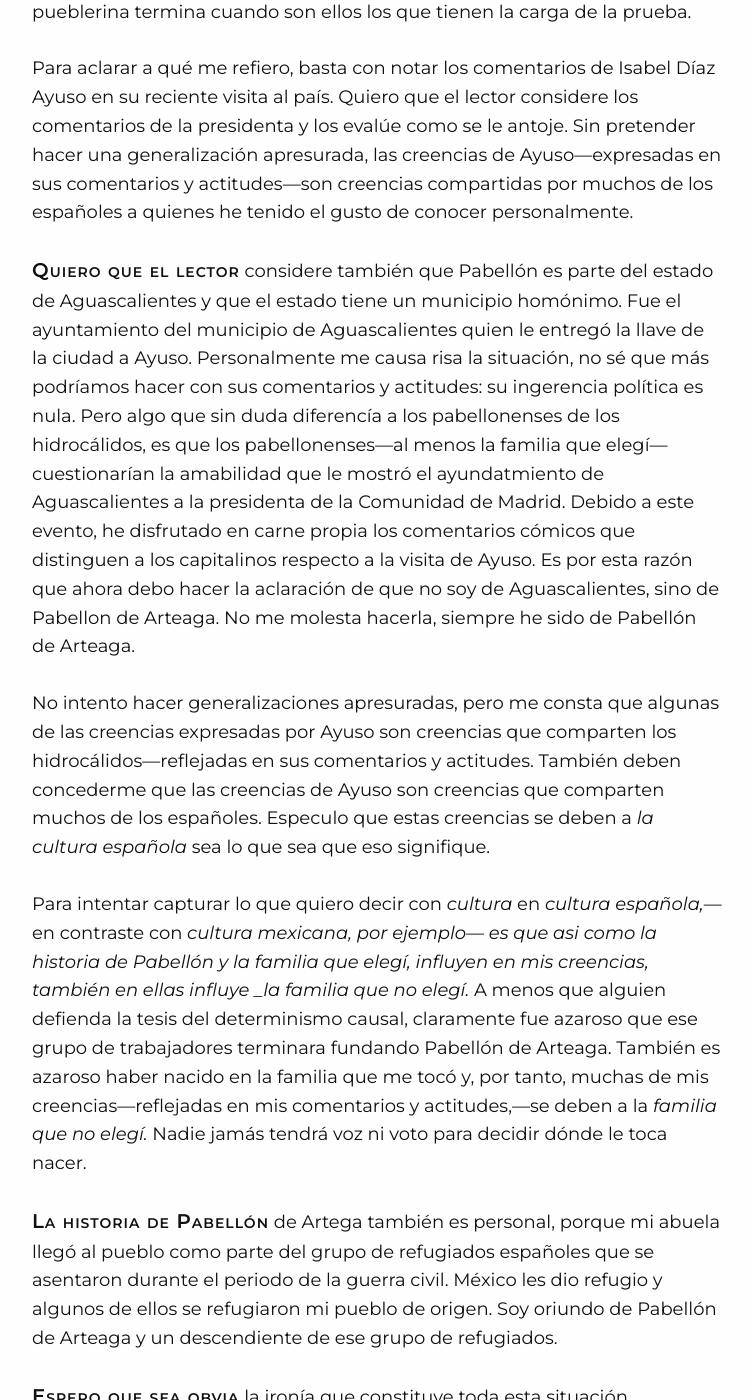
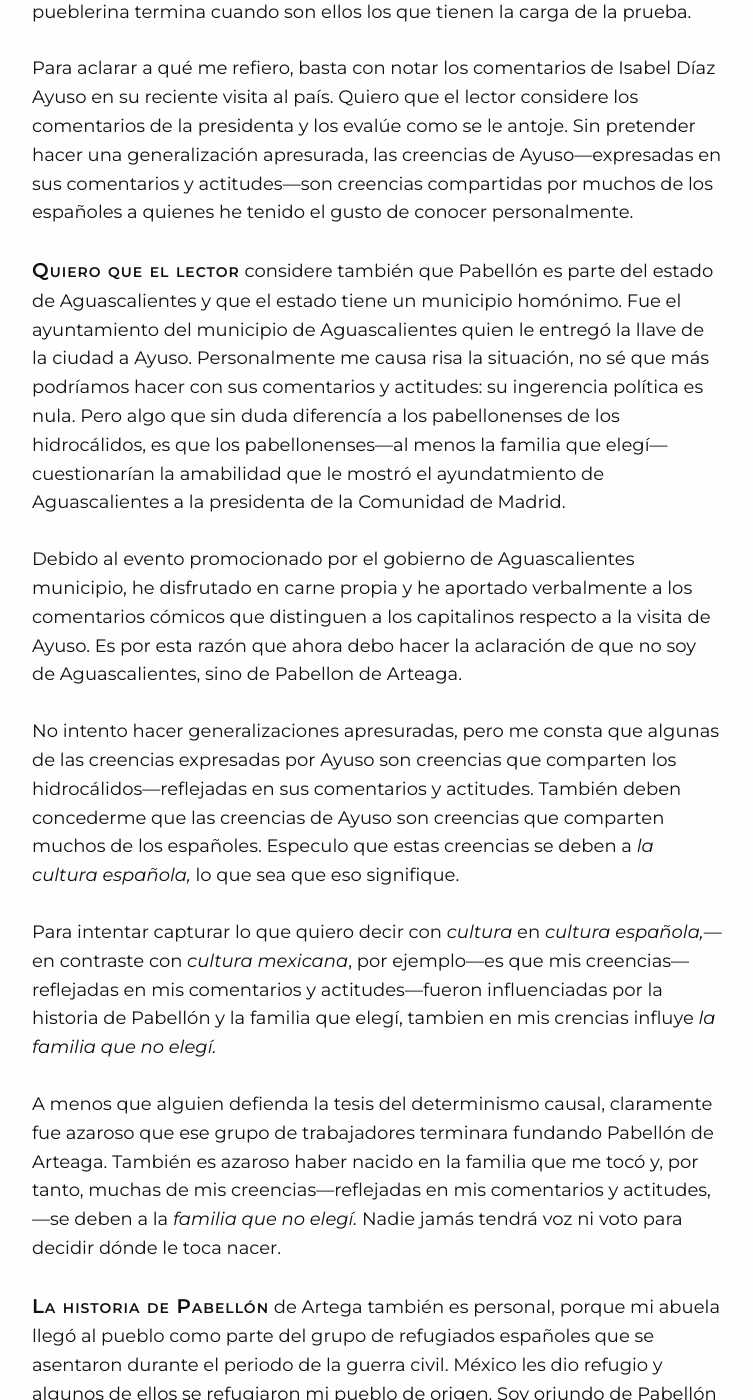
Before and after one commit to Oiuhukt/failosophy, a Jekyll site: the page built from _posts/2026-05-24-pabellondeart.md, in a window 1280 px wide and 1400 px high, scrolled down 3276 px. Shown: the whole window, without its empty margins (32-785 px from the left). Built offline with Jekyll 4.4.1, drawn with Linux system fonts in a browser that asks for light colours; some web fonts are replaced.

Commit message:
nuevo post

```diff
--- a/_posts/2026-05-24-pabellondeart.md
+++ b/_posts/2026-05-24-pabellondeart.md
@@ -110,23 +110,22 @@ Ayuso. Personalmente me causa risa la situación, no sé que más podríamos hac
 sus comentarios y actitudes: su ingerencia política es nula. Pero algo que sin duda
 diferencía a los pabellonenses de los hidrocálidos, es que los pabellonenses---al
 menos la familia que elegí---cuestionarían la amabilidad que le mostró el
-ayundatmiento de Aguascalientes a la presidenta de la Comunidad de Madrid. Debido a
-este evento, he disfrutado en carne propia los comentarios cómicos que distinguen a
-los capitalinos respecto a la visita de Ayuso. Es por esta razón que ahora debo hacer
-la aclaración de que no soy de Aguascalientes, sino de Pabellon de Arteaga. No me
-molesta hacerla, siempre he sido de Pabellón de Arteaga.
+ayundatmiento de Aguascalientes a la presidenta de la Comunidad de Madrid.
+
+Debido al evento promocionado por el gobierno de Aguascalientes municipio, he disfrutado en carne propia y he aportado verbalmente a los comentarios cómicos que distinguen a los capitalinos respecto a la visita de Ayuso. Es por esta razón que ahora debo hacer la aclaración de que no soy de Aguascalientes, sino de Pabellon de Arteaga.
 
 No intento hacer generalizaciones apresuradas, pero me consta que algunas de las
 creencias expresadas por Ayuso son creencias que comparten los
 hidrocálidos---reflejadas en sus comentarios y actitudes. También deben concederme
 que las creencias de Ayuso son creencias que comparten muchos de los españoles.
-Especulo que estas creencias se deben a _la cultura española_ sea lo que sea que eso
+Especulo que estas creencias se deben a _la cultura española,_ lo que sea que eso
 signifique.
 
 Para intentar capturar lo que quiero decir con _cultura_ en _cultura española,_---en
-contraste con _cultura mexicana, por ejemplo--- es que asi como la historia de
-Pabellón y la familia que elegí, influyen en mis creencias, también en ellas influye
-_la familia que no elegí._ A menos que alguien defienda la tesis del determinismo
+contraste con _cultura mexicana_, por ejemplo---es que mis creencias---reflejadas en mis comentarios y actitudes---fueron influenciadas por la historia de
+Pabellón y la familia que elegí, tambien en mis crencias influye _la familia que no elegí._
+
+A menos que alguien defienda la tesis del determinismo
 causal, claramente fue azaroso que ese grupo de trabajadores terminara fundando
 Pabellón de Arteaga. También es azaroso haber nacido en la familia que me tocó y, por
 tanto, muchas de mis creencias---reflejadas en mis comentarios y actitudes,---se
```
